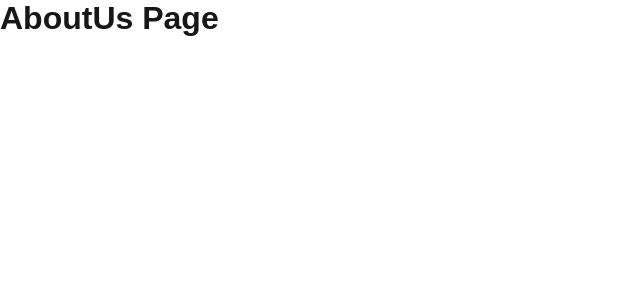
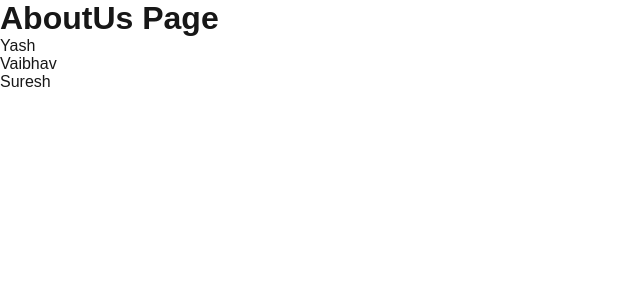
Before and after one commit to syeef-test/nextjs_first_project, a Next.js app: page /aboutus in a window 1280 px wide. Shown: the top 300 px of the page, without its empty margins (0-640 px from the left). Built offline with nearby package versions, Linux system fonts and the light colour scheme.

Commit message:
page linking done

```diff
--- a/pages/aboutus/index.js
+++ b/pages/aboutus/index.js
@@ -1,9 +1,20 @@
 import React from "react";
-
+import Link from "next/link";
 function AboutUsPage() {
   return (
     <div>
       <h1>AboutUs Page</h1>
+      <ul>
+        <Link href="/aboutus/1">
+          <li>Yash</li>
+        </Link>
+        <Link href="/aboutus/2">
+          <li>Vaibhav</li>
+        </Link>
+        <Link href="/aboutus/3">
+          <li>Suresh</li>
+        </Link>
+      </ul>
     </div>
   );
 }
```
Also changed, not shown: pages/news/index.js (+12 -3 lines).
